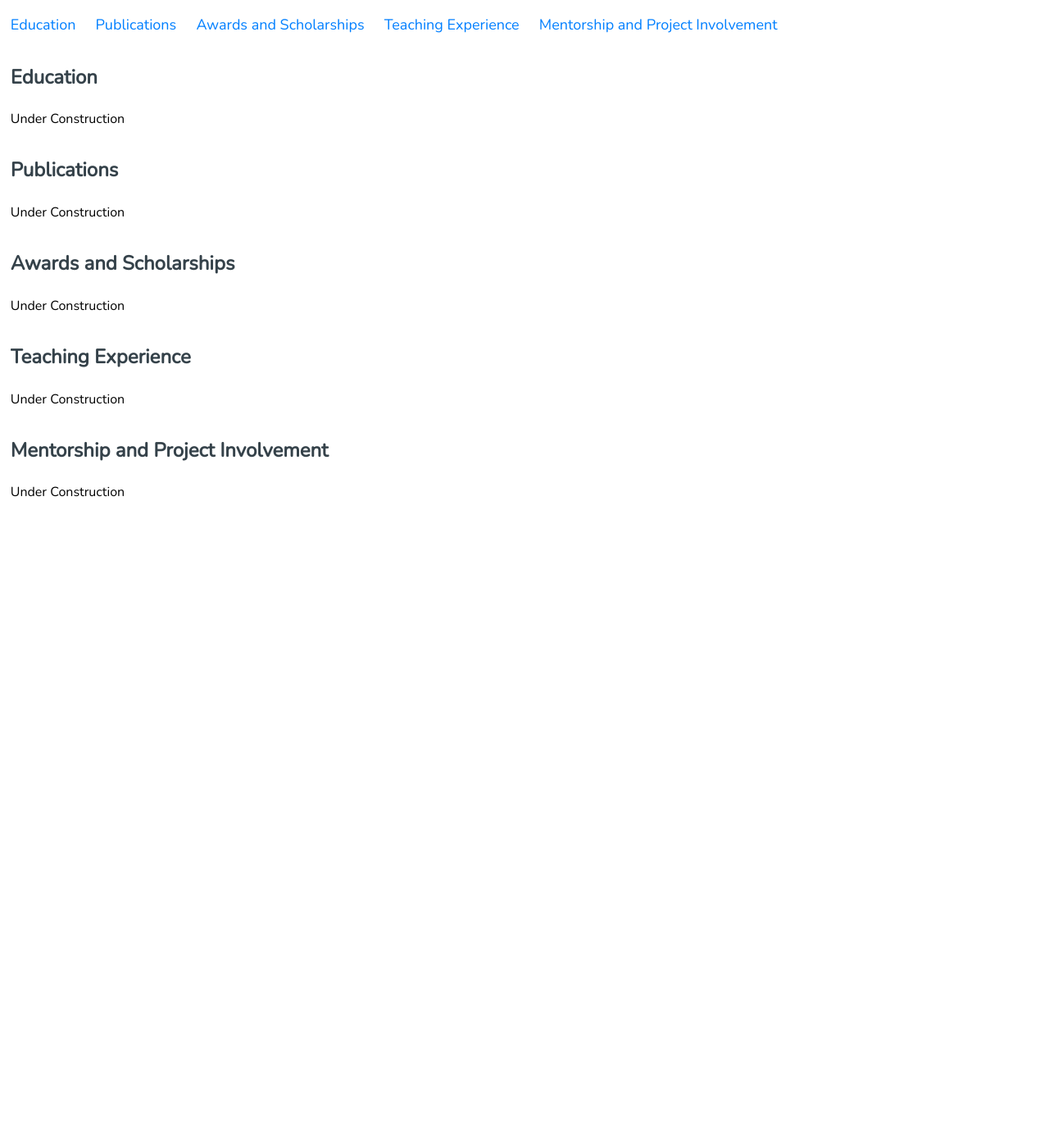
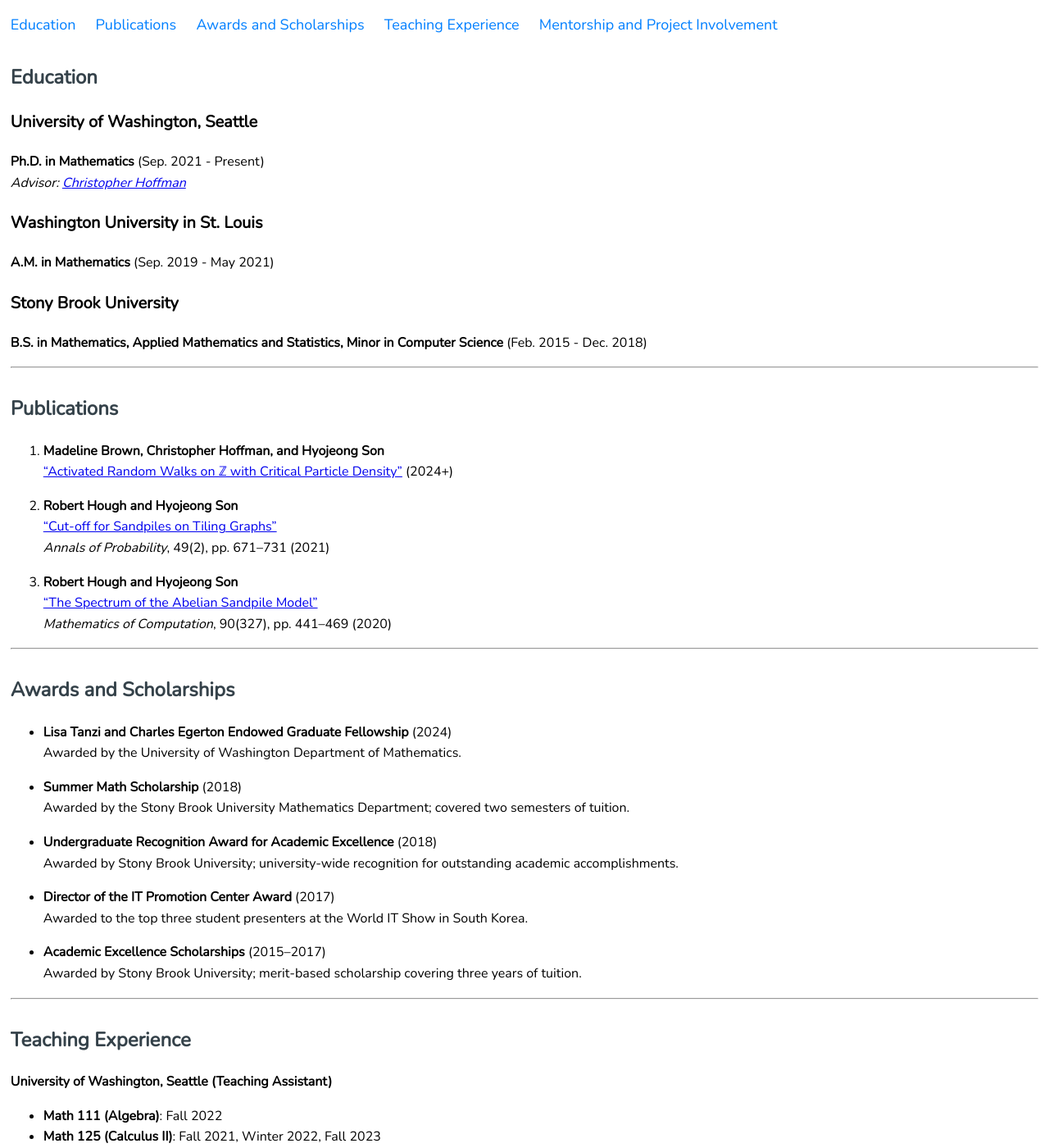
Before and after one commit to hyojeong-son/hyojeong-son.github.io, a Jekyll site: the page built from index.md, in a window 1280 px wide and 1400 px high, scrolled down 309 px. Shown: the whole window at 82% size. Built offline with Jekyll 4.4.1, drawn with Linux system fonts in a browser that asks for light colours; before the commit the page ends 939 px from its top, so only the background shows below that; some of the changed text lies outside the part shown.

Commit message:
Update index.md

```diff
--- a/index.md
+++ b/index.md
@@ -24,20 +24,90 @@ title: Home
 
 ## Education
 <a id="education"></a>
-Under Construction
+
+### University of Washington, Seattle
+**Ph.D. in Mathematics** (Sep. 2021 - Present)
+*Advisor: [Christopher Hoffman](https://sites.math.washington.edu/~hoffman/)*
+
+### Washington University in St. Louis
+**A.M. in Mathematics** (Sep. 2019 - May 2021)
+
+### Stony Brook University
+**B.S. in Mathematics, Applied Mathematics and Statistics, Minor in Computer Science** (Feb. 2015 - Dec. 2018)
+
+---
 
 ## Publications
 <a id="publications"></a>
-Under Construction
+
+1. **Madeline Brown, Christopher Hoffman, and Hyojeong Son**
+   ["Activated Random Walks on ℤ with Critical Particle Density"](https://arxiv.org/abs/2411.07609) (2024+)
+
+2. **Robert Hough and Hyojeong Son**
+   ["Cut-off for Sandpiles on Tiling Graphs"](https://arxiv.org/abs/1902.04174)
+   *Annals of Probability*, 49(2), pp. 671–731 (2021)
+
+3. **Robert Hough and Hyojeong Son**
+   ["The Spectrum of the Abelian Sandpile Model"](https://arxiv.org/abs/1905.07015)
+   *Mathematics of Computation*, 90(327), pp. 441–469 (2020)
+
+---
 
 ## Awards and Scholarships
 <a id="awards"></a>
-Under Construction
+
+- **Lisa Tanzi and Charles Egerton Endowed Graduate Fellowship** (2024)
+  Awarded by the University of Washington Department of Mathematics.
+
+- **Summer Math Scholarship** (2018)
+  Awarded by the Stony Brook University Mathematics Department; covered two semesters of tuition.
+
+- **Undergraduate Recognition Award for Academic Excellence** (2018)
+  Awarded by Stony Brook University; university-wide recognition for outstanding academic accomplishments.
+
+- **Director of the IT Promotion Center Award** (2017)
+  Awarded to the top three student presenters at the World IT Show in South Korea.
+
+- **Academic Excellence Scholarships** (2015–2017)
+  Awarded by Stony Brook University; merit-based scholarship covering three years of tuition.
+
+---
 
 ## Teaching Experience
 <a id="teaching-experience"></a>
-Under Construction
+
+**University of Washington, Seattle (Teaching Assistant)**
+
+- **Math 111 (Algebra)**: Fall 2022
+- **Math 125 (Calculus II)**: Fall 2021, Winter 2022, Fall 2023
+- **Math 126 (Calculus III)**: Spring 2022, Summer 2022
+- **Math 207 (Differential Equations)**: Winter 2023, Spring 2023
+- **Math 394 (Probability I)**: Winter 2024, Fall 2024
+- **Math 395 (Probability II)**: Spring 2024, Winter 2025
+
+---
 
 ## Mentorship and Project Involvement
 <a id="mentorship"></a>
-Under Construction
+
+### Washington Experimental Mathematics Lab (Spring 2024)
+Mentored undergraduates on projects involving voting data, map analysis, and ecological inference in the Yakima Valley area.
+
+### Graduate Student-Led Reading Program, WashU (Spring 2020)
+Organized and led a reading group for math undergraduates, focusing on sandpiles.
+
+---
+
+**Instructions:**
+
+- **Replace "Under Construction"** in each section with the provided content.
+- **Ensure all links** are correct and working.
+- **Format consistency:** Use headings and bullet points as shown for clarity.
+
+---
+
+## **3. Additional Instructions**
+
+### **File Structure**
+
+Your repository should now have the following structure:
```
